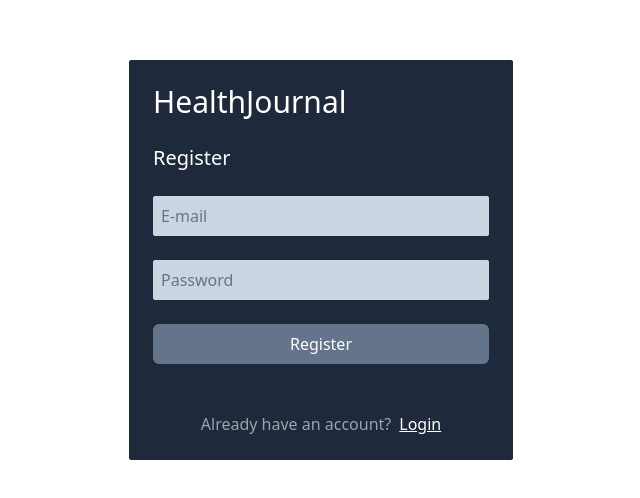
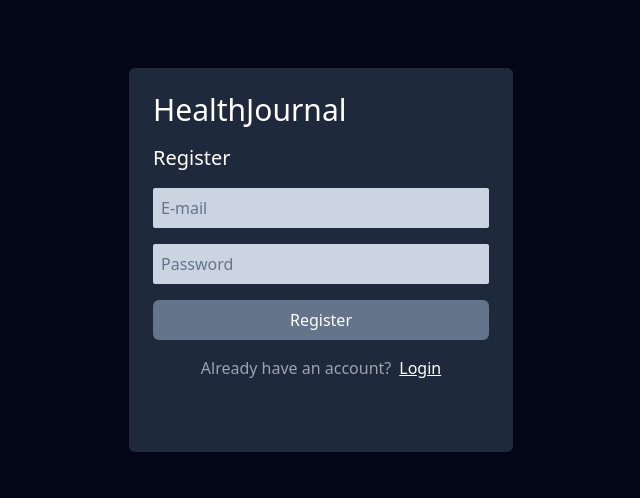
Before and after one commit to hajduty/HealthJournal_Frontend, a React (Vite) app: page /register in a window 1280 px wide. Shown: the part 140-638 px from the top of the page, without its empty margins (319-959 px from the left). Built offline with nearby package versions, Linux system fonts and the light colour scheme.

Commit message:
fix login/register page

```diff
--- a/src/pages/Login.tsx
+++ b/src/pages/Login.tsx
@@ -29,10 +29,10 @@ export function Login() {
     }
 
     return (
-        <div className="flex flex-col h-screen justify-items-center justify-center align-middle items-center">
-            <div className="bg-slate-800 w-96 h-1/2 text-white rounded-sm">
-                <div className="flex flex-col gap-12 align-middle items-center h-full p-6">
-                    <form onSubmit={handleLogin} className="w-full flex flex-col space-y-6">
+        <div className="flex flex-col h-screen justify-items-center justify-center align-middle items-center bg-slate-950">
+            <div className="bg-slate-800 w-96 h-96 text-white rounded-md">
+                <div className="flex flex-col gap-4 align-middle items-center h-full p-6">
+                    <form onSubmit={handleLogin} className="w-full flex flex-col space-y-4">
                         <p className="text-3xl">HealthJournal</p>
                         <p className="text-xl">Login</p>
                         <input
--- a/src/pages/Register.tsx
+++ b/src/pages/Register.tsx
@@ -21,10 +21,10 @@ export function Register() {
     }
 
     return (
-        <div className="flex flex-col h-screen justify-items-center justify-center align-middle items-center">
-            <div className="bg-slate-800 w-96 h-1/2 text-white rounded-sm">
-                <div className="flex flex-col gap-12 align-middle items-center h-full p-6">
-                    <form onSubmit={handleLogin} className="w-full flex flex-col space-y-6">
+        <div className="flex flex-col h-screen justify-items-center justify-center align-middle items-center bg-slate-950">
+            <div className="bg-slate-800 w-96 h-96 text-white rounded-md">
+                <div className="flex flex-col gap-4 align-middle items-center h-full p-6">
+                    <form onSubmit={handleLogin} className="w-full flex flex-col space-y-4">
                         <p className="text-3xl">HealthJournal</p>
                         <p className="text-xl">Register</p>
                         <input
```
